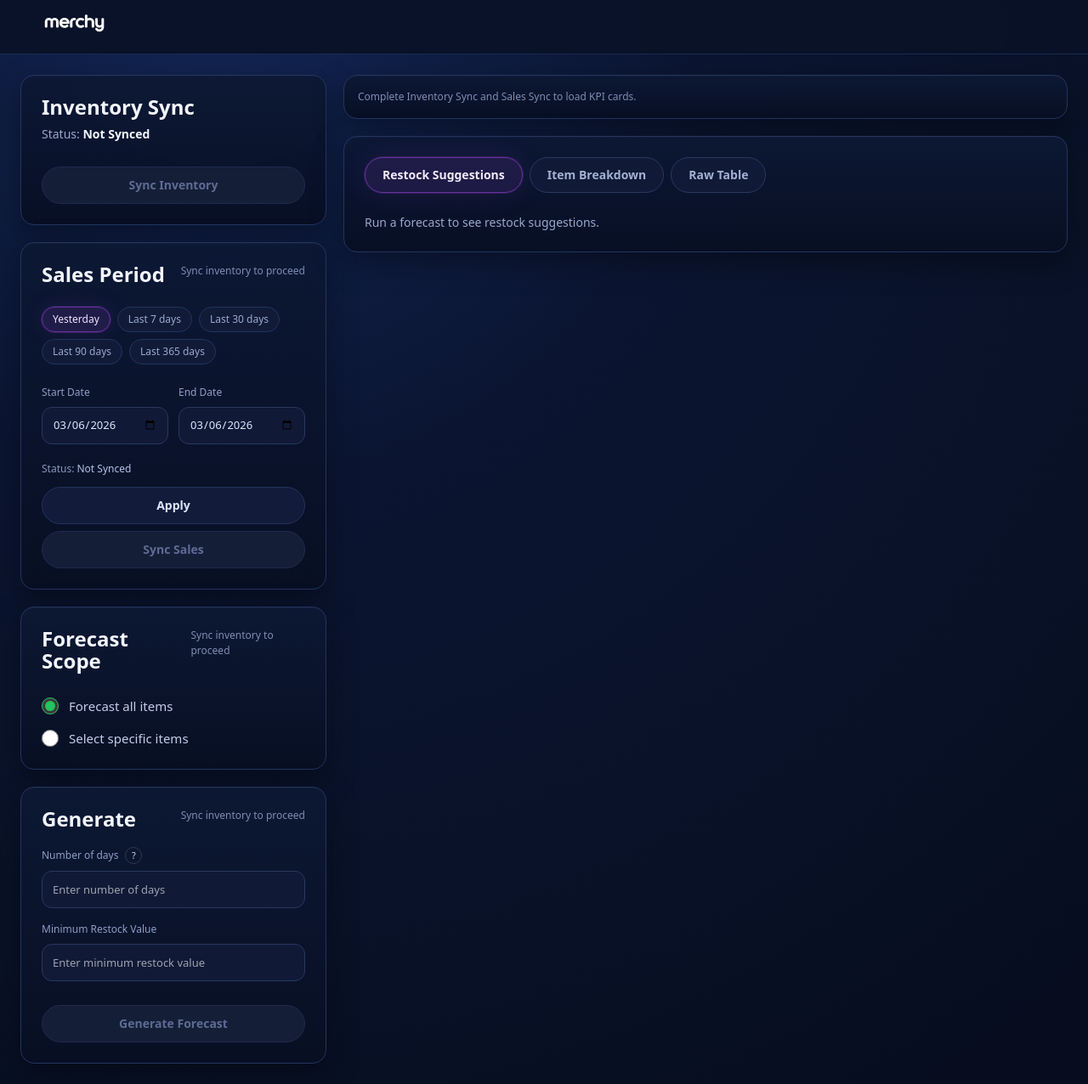
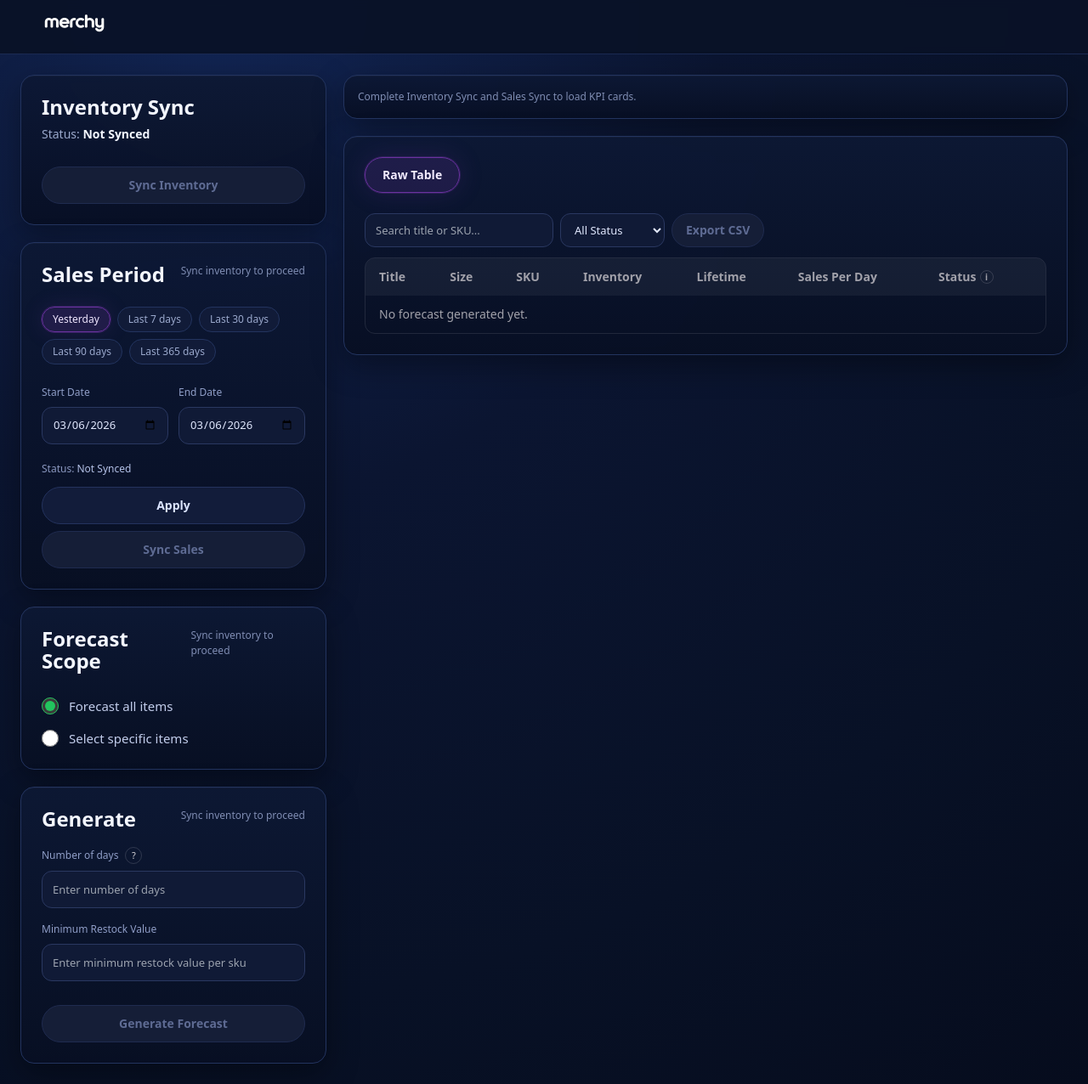
Before and after one commit to Ahmedmostafaa16/merchy-frontend, a React (Create React App) app: page / in a window 1280 px wide. Shown: the whole page at 85% size. Built offline with nearby package versions, Linux system fonts and the light colour scheme.

Commit message:
Simplify dashboard for review by temporarily keeping only raw table tab

```diff
--- a/src/pages/Dashboard.jsx
+++ b/src/pages/Dashboard.jsx
@@ -12,7 +12,8 @@ import { fetchWithToken } from "../lib/authFetch";
 import "../styles/dashboard.css";
 
 const salesPeriods = ["Yesterday", "Last 7 days", "Last 30 days", "Last 90 days", "Last 365 days"];
-const tabs = ["Restock Suggestions", "Item Breakdown", "Raw Table"];
+// Temporary review mode: keep only Raw Table visible. The other tab content stays in place for easy restore.
+const tabs = ["Raw Table"];
 
 const Dashboard = () => {
   const [activeTab, setActiveTab] = useState(tabs[0]);
@@ -989,7 +990,7 @@ const Dashboard = () => {
                   type="number"
                   min="1"
                   inputMode="numeric"
-                  placeholder="Enter minimum restock value"
+                  placeholder="Enter minimum restock value per sku"
                   step={1}
                   value={minimumValue}
                   onKeyDown={blockInvalidNumberKeys}
```
